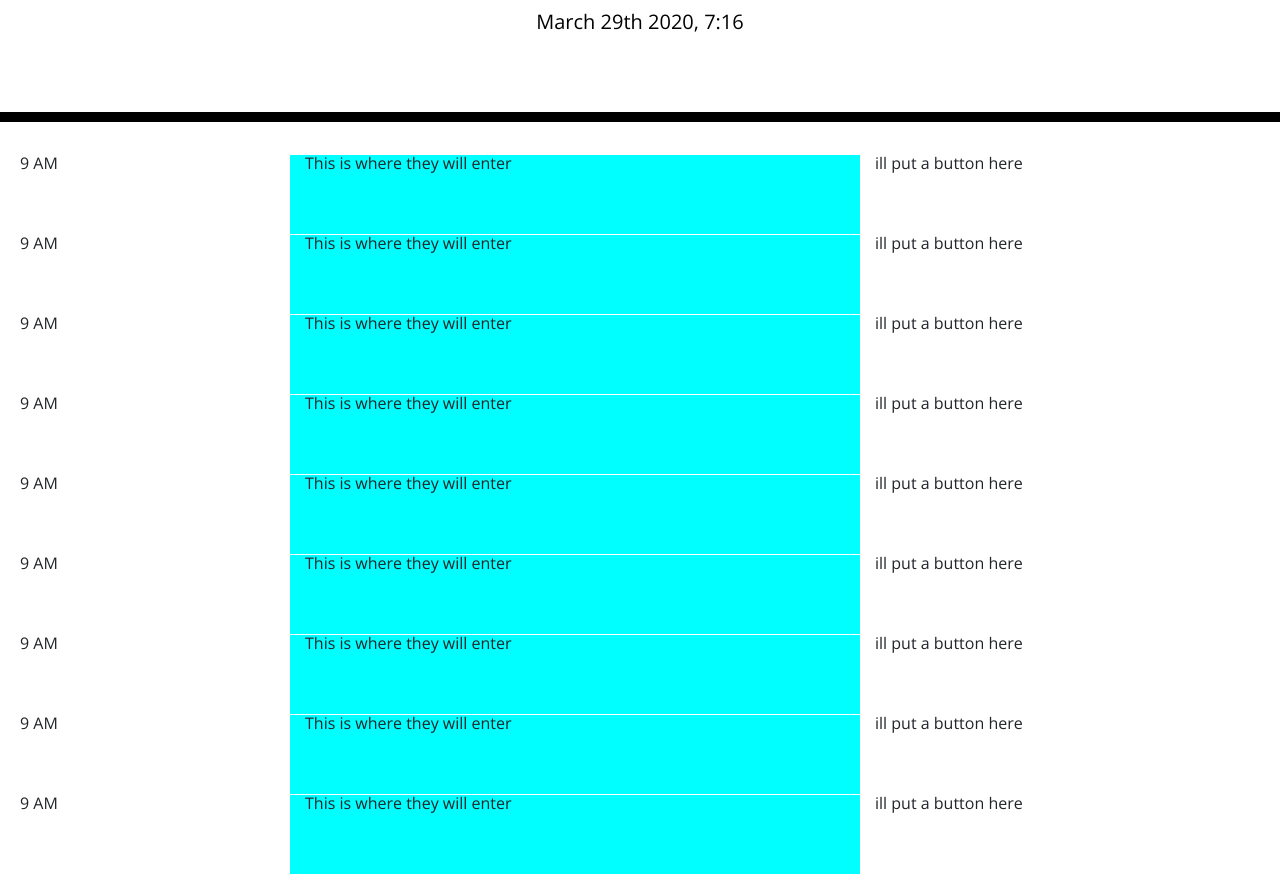
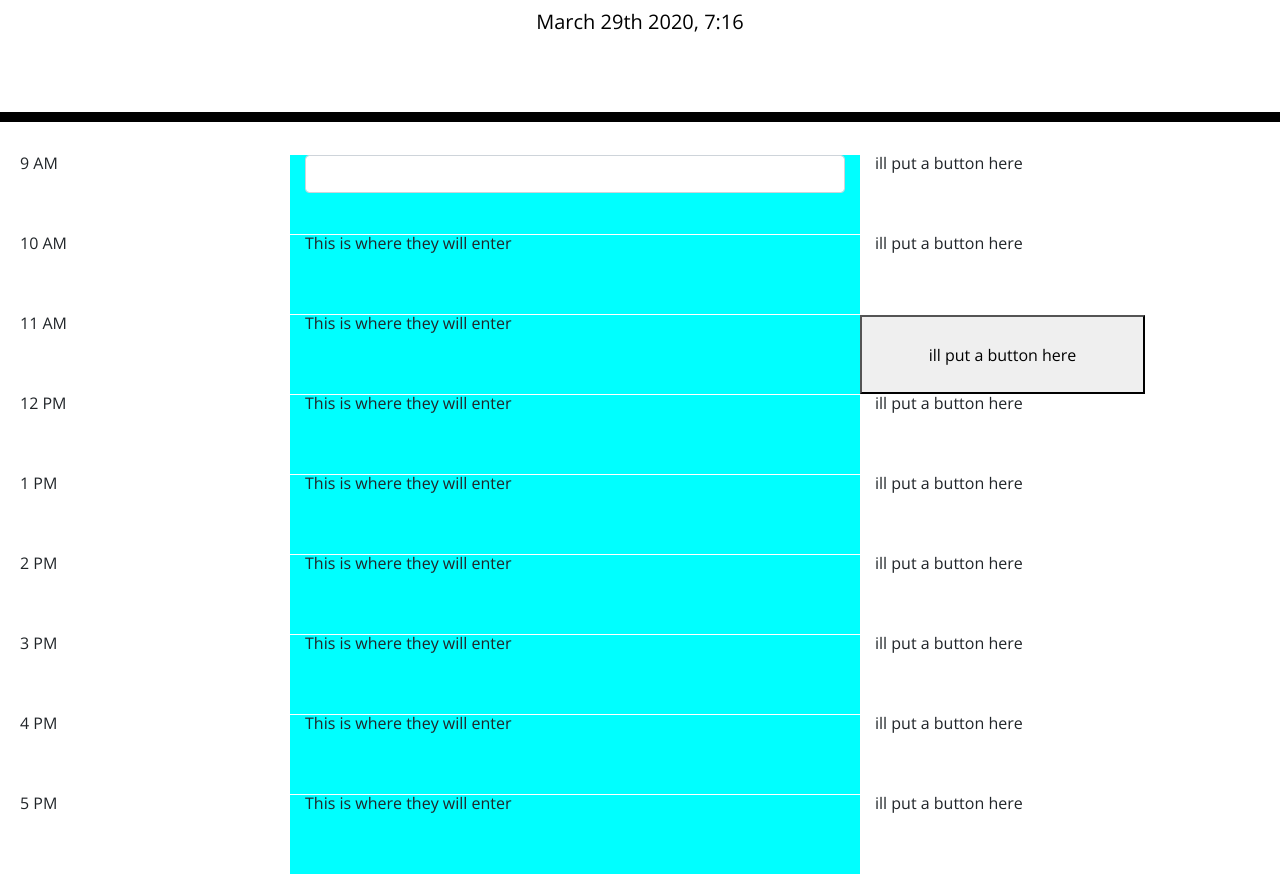
Before and after one commit to ErikDono/CalenderApp, a plain HTML site: page Develop/index.html in a window 1280 px wide. Shown: the part 182-1072 px from the top of the page. Drawn offline with nearby package versions, Linux system fonts and the light colour scheme.

Commit message:
sectioned off other code until I have 9 AM working for input

```diff
--- a/Develop/index.html
+++ b/Develop/index.html
@@ -27,51 +27,59 @@
 
   </header>
   <div class="container" style="margin-left: 5px;">
+    <form>
+      <div class='form-group'>
         <div class='row'>
           <div class='col-lg-3'>9 AM</div>
+          <div class='input-group col-lg-6' style="background-color: aqua;">
+            <input type="text" class="form-control" id='savedEvent'>
+          </div>
+          <div class='col-lg-3'>ill put a button here</div>
+        </div>
+        <section>
+          <div class='row'>
+            <div class='col-lg-3'>10 AM</div>
             <div class='col-lg-6' style="background-color: aqua;">This is where they will enter</div>
             <div class='col-lg-3'>ill put a button here</div>
           </div>
           <div class='row'>
-      <div class='col-lg-3'>9 AM</div>
+            <div class='col-lg-3'>11 AM</div>
+            <div class='col-lg-6' style="background-color: aqua;">This is where they will enter</div>
+            <button class='col-lg-3'>ill put a button here</button>
+          </div>
+          <div class='row'>
+            <div class='col-lg-3'>12 PM</div>
             <div class='col-lg-6' style="background-color: aqua;">This is where they will enter</div>
             <div class='col-lg-3'>ill put a button here</div>
           </div>
           <div class='row'>
-      <div class='col-lg-3'>9 AM</div>
+            <div class='col-lg-3'>1 PM</div>
             <div class='col-lg-6' style="background-color: aqua;">This is where they will enter</div>
             <div class='col-lg-3'>ill put a button here</div>
           </div>
           <div class='row'>
-      <div class='col-lg-3'>9 AM</div>
+            <div class='col-lg-3'>2 PM</div>
             <div class='col-lg-6' style="background-color: aqua;">This is where they will enter</div>
             <div class='col-lg-3'>ill put a button here</div>
           </div>
           <div class='row'>
-      <div class='col-lg-3'>9 AM</div>
+            <div class='col-lg-3'>3 PM</div>
             <div class='col-lg-6' style="background-color: aqua;">This is where they will enter</div>
             <div class='col-lg-3'>ill put a button here</div>
           </div>
           <div class='row'>
-      <div class='col-lg-3'>9 AM</div>
+            <div class='col-lg-3'>4 PM</div>
             <div class='col-lg-6' style="background-color: aqua;">This is where they will enter</div>
             <div class='col-lg-3'>ill put a button here</div>
           </div>
           <div class='row'>
-      <div class='col-lg-3'>9 AM</div>
+            <div class='col-lg-3'>5 PM</div>
             <div class='col-lg-6' style="background-color: aqua;">This is where they will enter</div>
             <div class='col-lg-3'>ill put a button here</div>
           </div>
-    <div class='row'>
-      <div class='col-lg-3'>9 AM</div>
-      <div class='col-lg-6' style="background-color: aqua;">This is where they will enter</div>
-      <div class='col-lg-3'>ill put a button here</div>
+        </section>
       </div>
-    <div class='row'>
-      <div class='col-lg-3'>9 AM</div>
-      <div class='col-lg-6' style="background-color: aqua;">This is where they will enter</div>
-      <div class='col-lg-3'>ill put a button here</div>
-    </div>
+    </form>
 
 
 
@@ -94,8 +102,15 @@
 
 
   <script>
+
+
+
+
+
+
+
 //  if value is >current time h , replace the div with this already happened, and style gray.
-// if value is
+
 
 
   </script>
```
Lines whose indentation alone changed are shown as unchanged.
